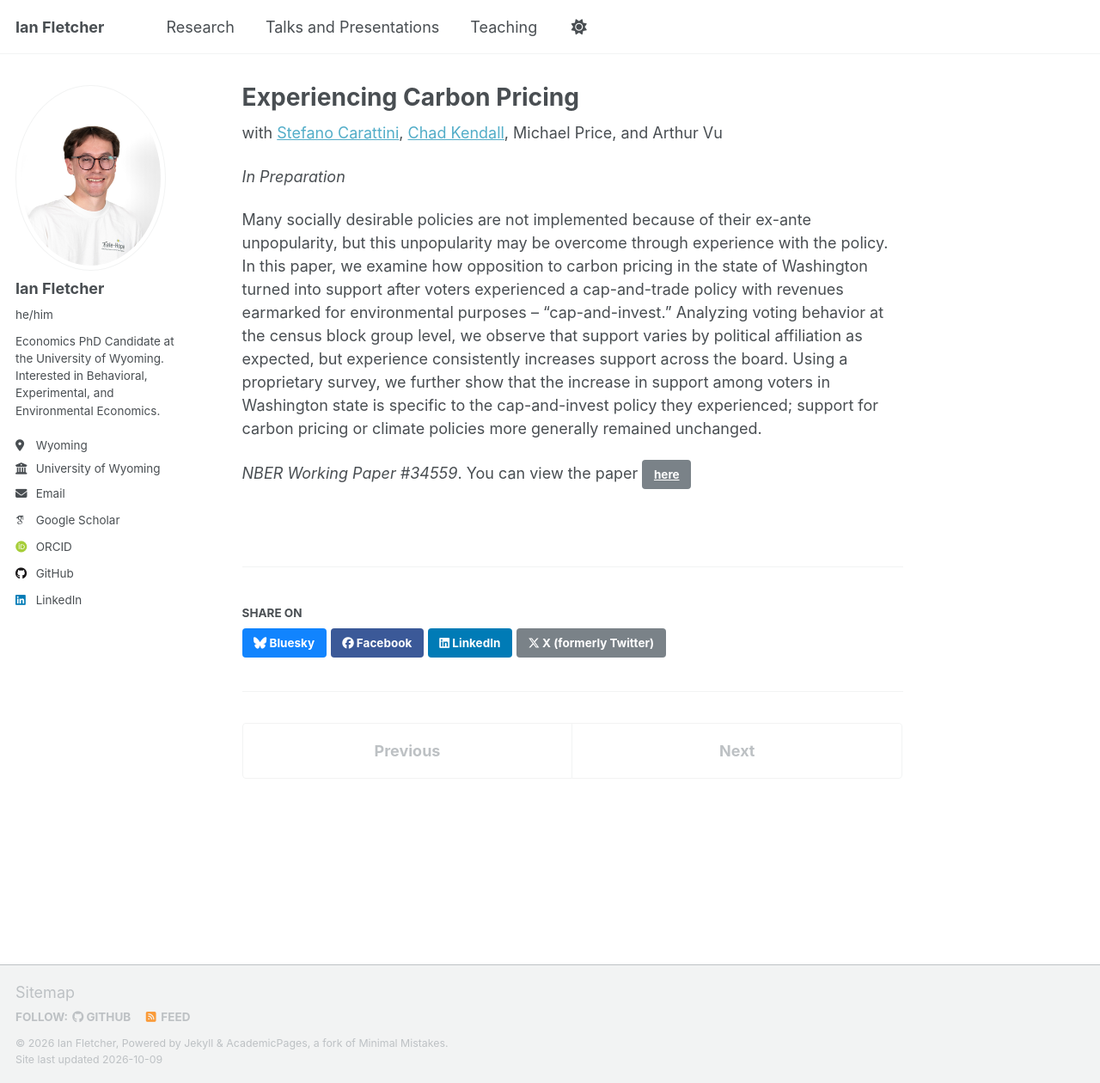
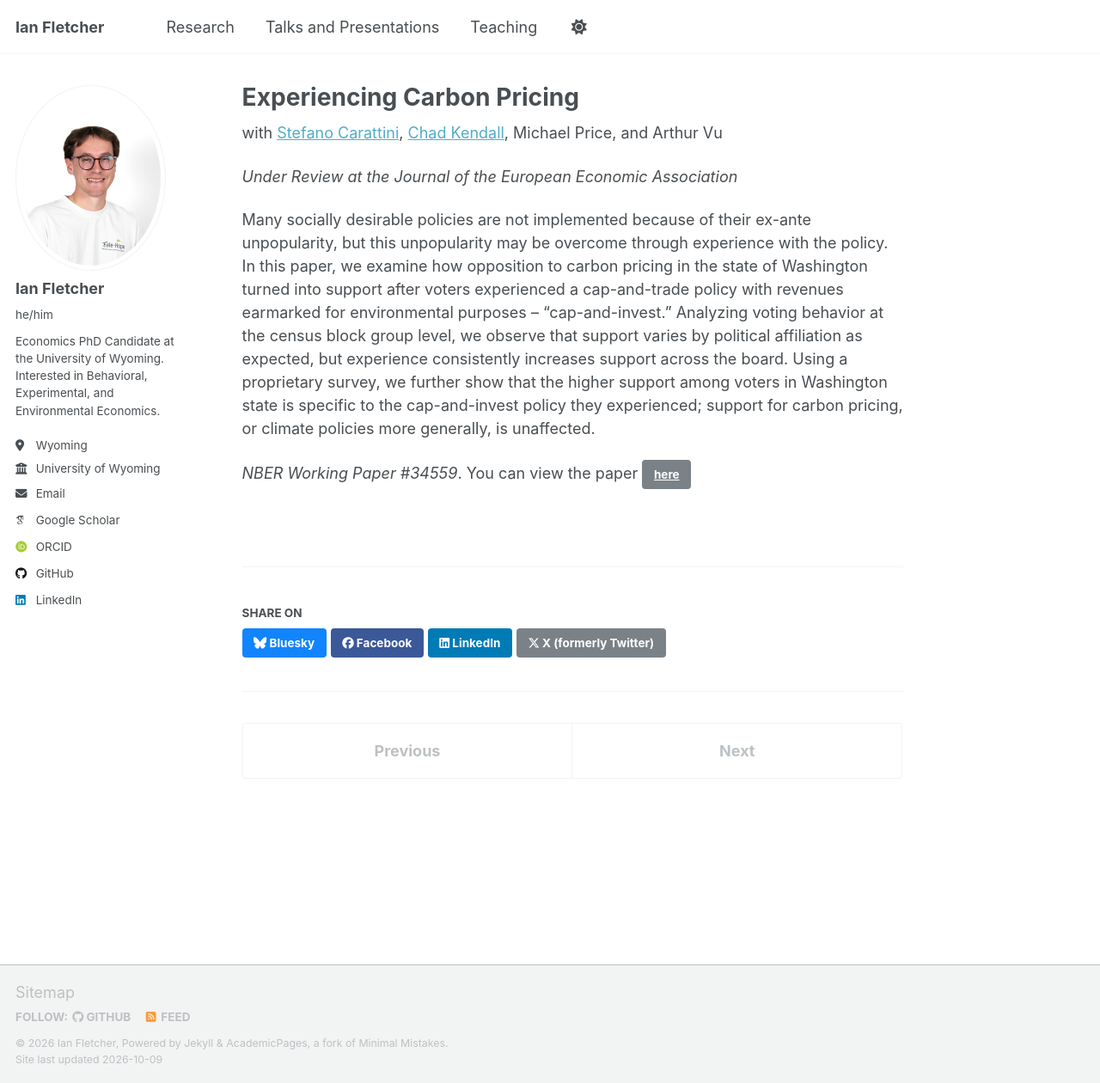
Before and after one commit to fletcherian/fletcherian.github.io, a Jekyll site: the page built from _publications/carbon.md, in a window 1280 px wide and 1260 px high. Shown: the whole window at 86% size. Built offline with Jekyll 4.4.1, drawn with Linux system fonts in a browser that asks for light colours; some web fonts are replaced; a script that is not in the unit is left out.

Commit message:
Revise carbon.md for review status and content clarity
Updated the status of the paper and refined the text for clarity.

```diff
--- a/_publications/carbon.md
+++ b/_publications/carbon.md
@@ -9,8 +9,8 @@ date: 2025-10-10
 
 with [Stefano Carattini](https://sites.google.com/site/stefanocarattini/), [Chad Kendall](https://sites.google.com/site/chadwkendall/home), Michael Price, and Arthur Vu
 
-_In Preparation_
+_Under Review at the Journal of the European Economic Association_
 
-Many socially desirable policies are not implemented because of their ex-ante unpopularity, but this unpopularity may be overcome through experience with the policy. In this paper, we examine how opposition to carbon pricing in the state of Washington turned into support after voters experienced a cap-and-trade policy with revenues earmarked for environmental purposes -- "cap-and-invest." Analyzing voting behavior at the census block group level, we observe that support varies by political affiliation as expected, but experience consistently increases support across the board. Using a proprietary survey, we further show that the increase in support among voters in Washington state is specific to the cap-and-invest policy they experienced; support for carbon pricing or climate policies more generally remained unchanged.
+Many socially desirable policies are not implemented because of their ex-ante unpopularity, but this unpopularity may be overcome through experience with the policy. In this paper, we examine how opposition to carbon pricing in the state of Washington turned into support after voters experienced a cap-and-trade policy with revenues earmarked for environmental purposes -- "cap-and-invest." Analyzing voting behavior at the census block group level, we observe that support varies by political affiliation as expected, but experience consistently increases support across the board. Using a proprietary survey, we further show that the higher support among voters in Washington state is specific to the cap-and-invest policy they experienced; support for carbon pricing, or climate policies more generally, is unaffected.
 
 _NBER Working Paper #34559_. You can view the paper [here](https://www.nber.org/papers/w34559){: .btn}
```
